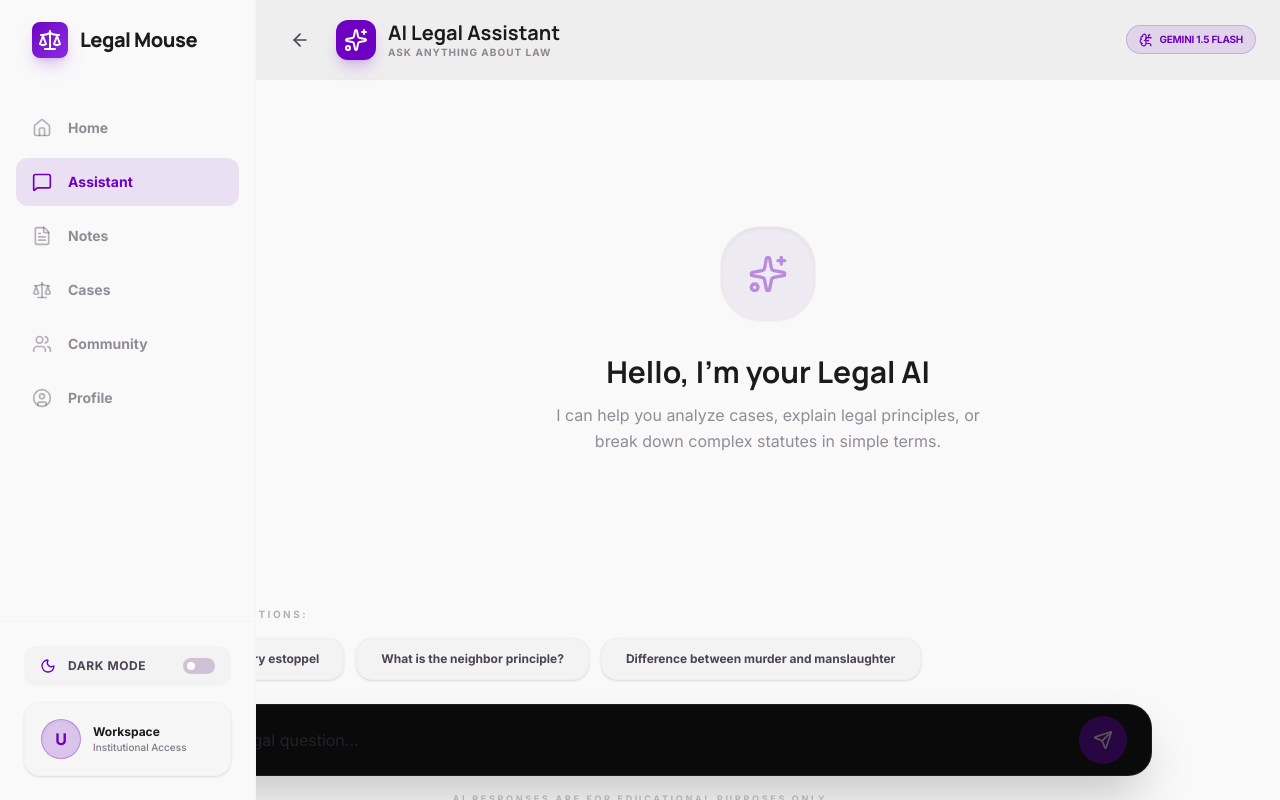
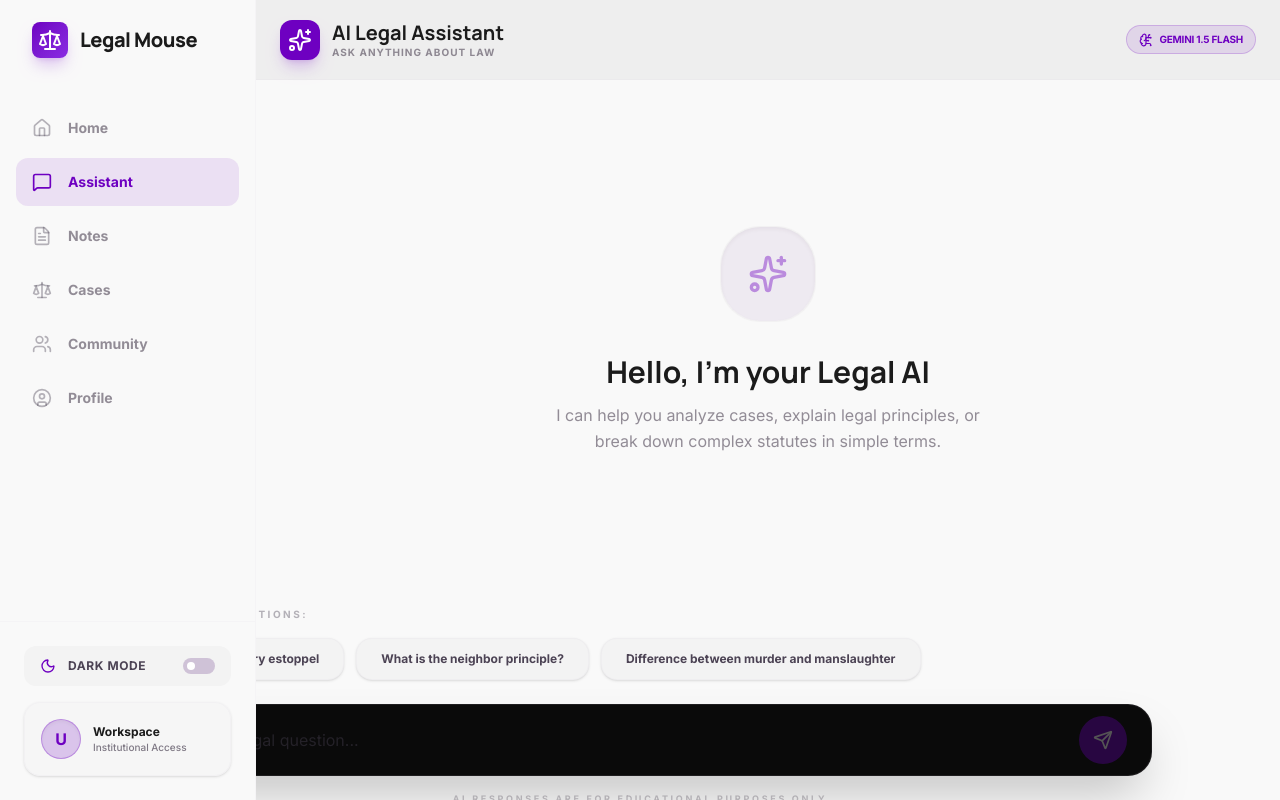
Before and after one commit to oladraxler01/Legal-mouse, a Next.js app: page /assistant in a window 1280 px wide. Built offline with nearby package versions, Linux system fonts and the light colour scheme.

Commit message:
fix(ui): resolve AI chat routing and layout overlap

```diff
--- a/src/app/(app)/assistant/page.tsx
+++ b/src/app/(app)/assistant/page.tsx
@@ -18,6 +18,7 @@ import { useEffect, useRef } from "react";
 
 export default function AssistantPage() {
   const { messages, input, handleInputChange, handleSubmit, setInput, append } = useChat();
+  console.log("Assistant Chat State:", { input, handleInputChange: !!handleInputChange, messagesCount: messages.length });
   const messagesEndRef = useRef<HTMLDivElement>(null);
 
   const scrollToBottom = () => {
@@ -46,7 +47,7 @@ export default function AssistantPage() {
       {/* Header */}
       <header className="h-20 flex items-center justify-between px-6 bg-surface-container border-b border-outline-variant/10 shrink-0 z-10">
         <div className="flex items-center gap-4">
-          <Link href="/dashboard" className="p-2.5 hover:bg-surface-container-high rounded-full transition-colors text-on-surface-variant">
+          <Link href="/dashboard" className="p-2.5 hover:bg-surface-container-high rounded-full transition-colors text-on-surface-variant md:hidden">
             <ArrowLeft className="w-5 h-5" />
           </Link>
           <div className="flex items-center gap-3">
--- a/src/components/BottomNav.tsx
+++ b/src/components/BottomNav.tsx
@@ -14,6 +14,8 @@ const navLinks = [
 
 export default function BottomNav() {
   const pathname = usePathname();
+
+  if (pathname === '/assistant') return null;
 
   return (
     <nav className="md:hidden fixed bottom-0 left-0 w-full z-50 bg-surface/80 backdrop-blur-3xl border-t border-outline-variant/10 transition-colors duration-300">
```
